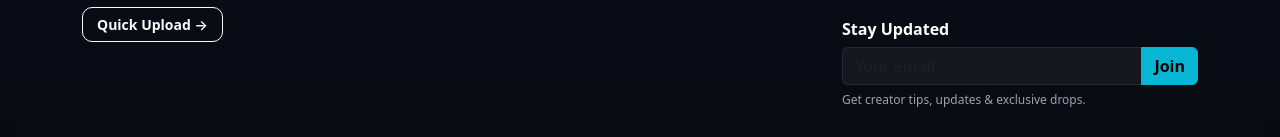
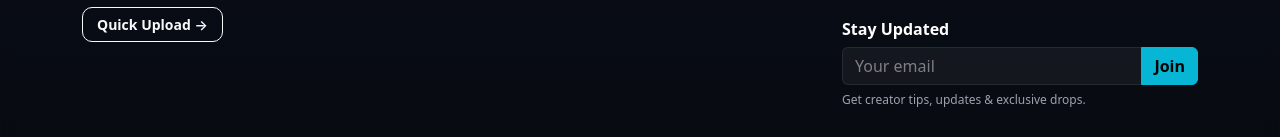
Before and after one commit to Paritosh012/creatorHub, a React app in the folder frontend/: page / in a window 1280 px wide. Shown: the part 2263-2400 px from the top of the page. Built offline with nearby package versions, Linux system fonts and the light colour scheme; no server answers; the HTML template or start-up script is replaced by a standard one.

Commit message:
Cleeaning code

```diff
--- a/frontend/src/styles/globals.css
+++ b/frontend/src/styles/globals.css
@@ -44,3 +44,17 @@ html, body, #root {
   transform: translateY(-4px);
   border-color: var(--soft-border-strong);
 }
+/* Make placeholders visible on dark glass inputs */
+.form-control::placeholder {
+  color: rgba(255, 255, 255, 0.45);
+  opacity: 1; /* critical for Firefox */
+}
+
+/* For Safari / older browsers */
+.form-control::-webkit-input-placeholder {
+  color: rgba(255, 255, 255, 0.45);
+}
+
+.form-control:-ms-input-placeholder {
+  color: rgba(255, 255, 255, 0.45);
+}
```
